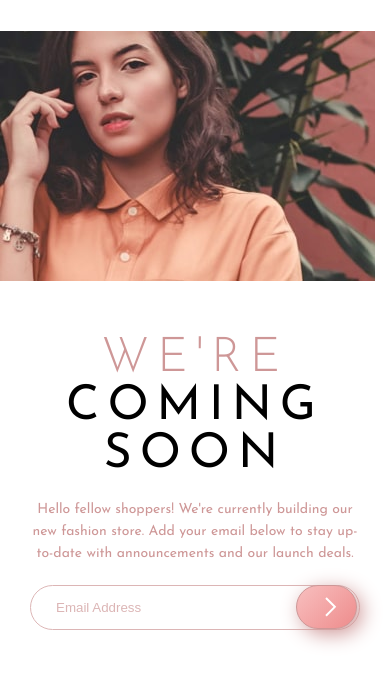
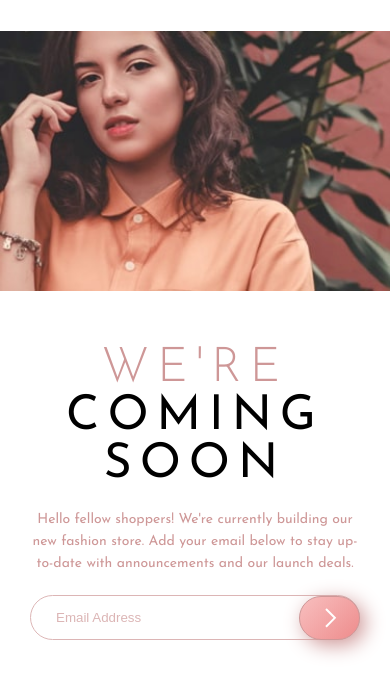
Before and after one commit to caio-alcantara/base-apparel-coming-soon-master, a plain HTML site: page index.html in a window 390 px wide. Shown: the part 54-748 px from the top of the page. Drawn offline with Linux system fonts and the light colour scheme.

Commit message:
Fix button position
Makes the submit nutton responsive

```diff
--- a/index.html
+++ b/index.html
@@ -30,7 +30,7 @@
       </header>
 
       <picture class="img">
-        <source media="(min-width: 900px)" srcset="images/hero-desktop.jpg" />
+        <source media="(min-width: 900px)" srcset="images/hero-desktop.jpg" class="hero-image" />
         <img src="images/hero-mobile.jpg" alt="Hero-image" class="hero-image" />
       </picture>
 
@@ -44,7 +44,7 @@
           </p>
         </div>
 
-        <form class="input">
+        <div class="input">
           <input
             type="email"
             name="email"
@@ -54,7 +54,7 @@
           <button type="submit">
             <img src="images/icon-arrow.svg" alt="arrow-icon" />
           </button>
-        </form>
+        </div>
       </section>
     </main>
   </body>
--- a/styles/_form.scss
+++ b/styles/_form.scss
@@ -1,4 +1,5 @@
 .input {
+  position: relative;
   text-align: center;
   padding: 0 30px 80px 30px;
   display: flex;
@@ -11,7 +12,6 @@
     border-radius: 40px;
     width: 100%;
     border: 1px solid $Desaturated-Red;
-    position: relative;
   }
 
   button {
@@ -21,12 +21,20 @@
     border: 1px solid $Desaturated-Red;
     padding: 11px 12px 8px 35px;
     box-shadow: 5px 5px 20px $Desaturated-Red;
+
+
     position: absolute;
-    left: 76%;
+    top: 0;
+    right: 0px;
+    z-index: 2;
+    border: 1px solid $Desaturated-Red;
+    top: 1px;
+    transform: translateX(-30px);
+
 
     img {
       position: relative;
-      right: 60%;
+      right: 80%;
       top: 50%;
     }
   }
--- a/styles/_generals.scss
+++ b/styles/_generals.scss
@@ -5,14 +5,10 @@
 }
 
 .hero-image {
-  max-width: 500px;
+  width: 100%;
 }
 
 main {
   display: flex;
   flex-direction: column;
 }
-
-body {
-
-}
--- /dev/null
+++ b/styles/_media-768.scss
@@ -0,0 +1,6 @@
+@media screen and (min-width: 768px) {
+  .hero-image {
+    max-width: 800px;
+  }
+
+}
--- a/styles/style.scss
+++ b/styles/style.scss
@@ -17,3 +17,6 @@ $main-font: "Josefin Sans", sans-serif;
 @import "header";
 @import "text-part";
 @import "form";
+
+/// medias
+@import "media-768";
```
Also changed, not shown: styles/style.css, 1 other file.
